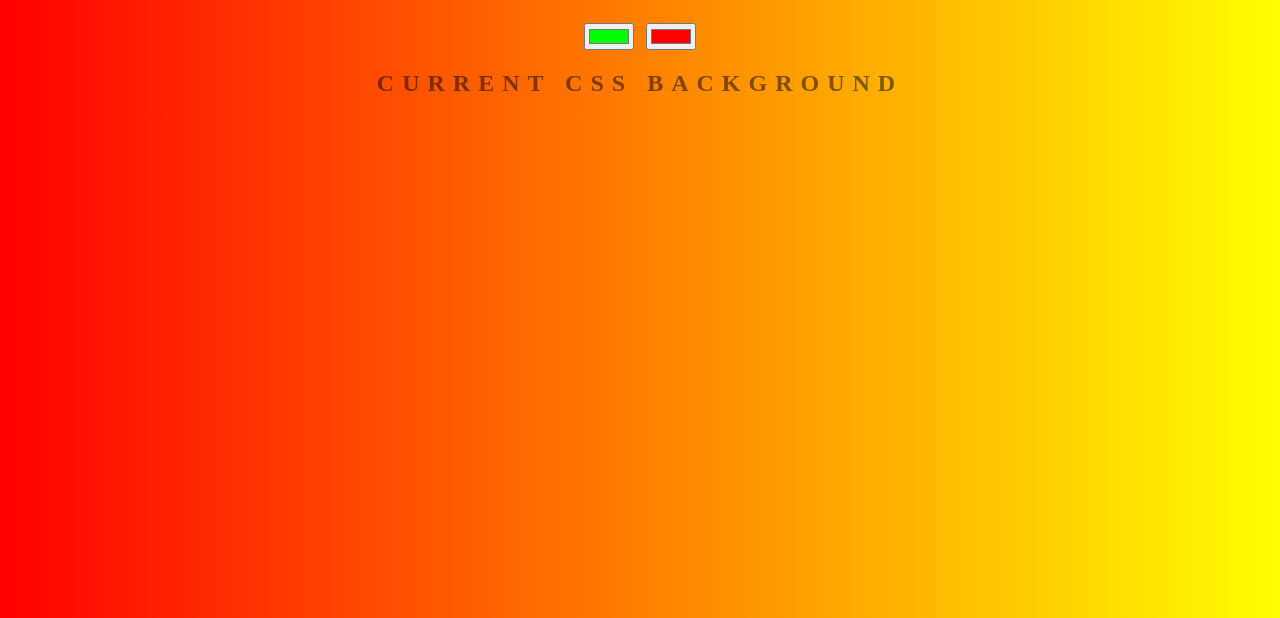
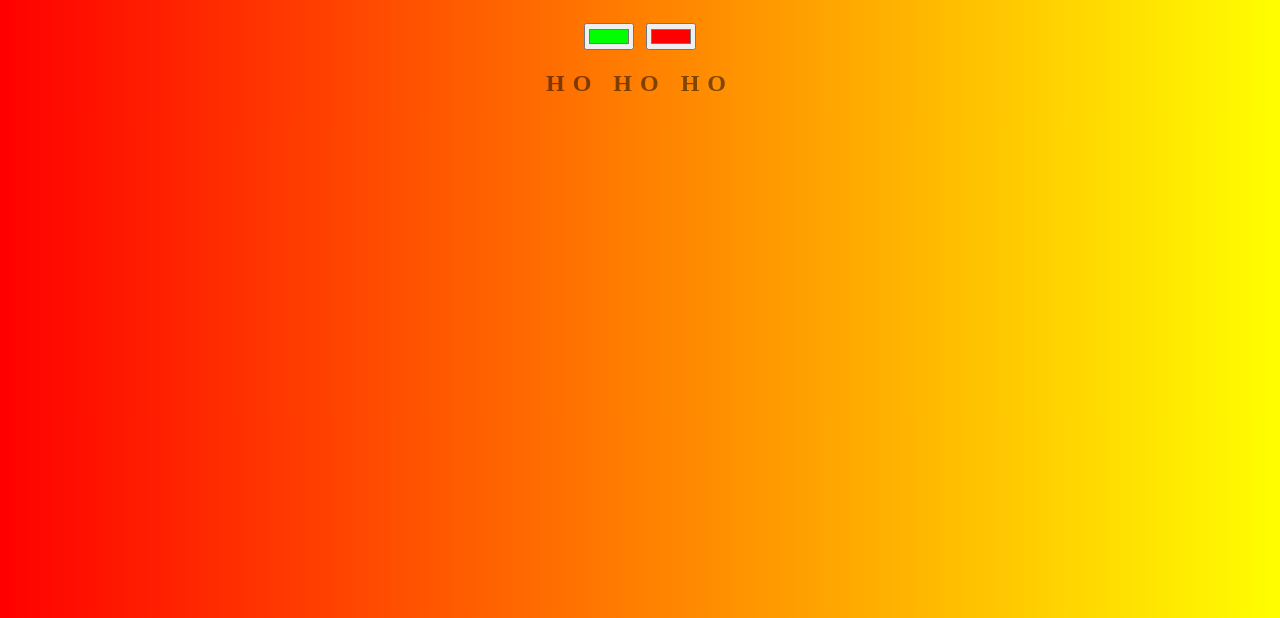
Before and after one commit to kh-khalil/Background-Generator, a plain HTML site: page index.html in a window 1280 px wide. Shown: the part 182-800 px from the top of the page. Drawn offline with Linux system fonts and the light colour scheme.

Commit message:
changing text

```diff
--- a/index.html
+++ b/index.html
@@ -8,7 +8,7 @@
 	<h1>COOL Background Generator</h1>
 	<input class="color1" type="color" name="color1" value="#00ff00">
 	<input class="color2" type="color" name="color2" value="#ff0000">
-	<h2>Current CSS Background</h2>
+	<h2>HO HO HO </h2>
 	<h3></h3>
 	<script type="text/javascript" src="script.js"></script>
 </body>
```
